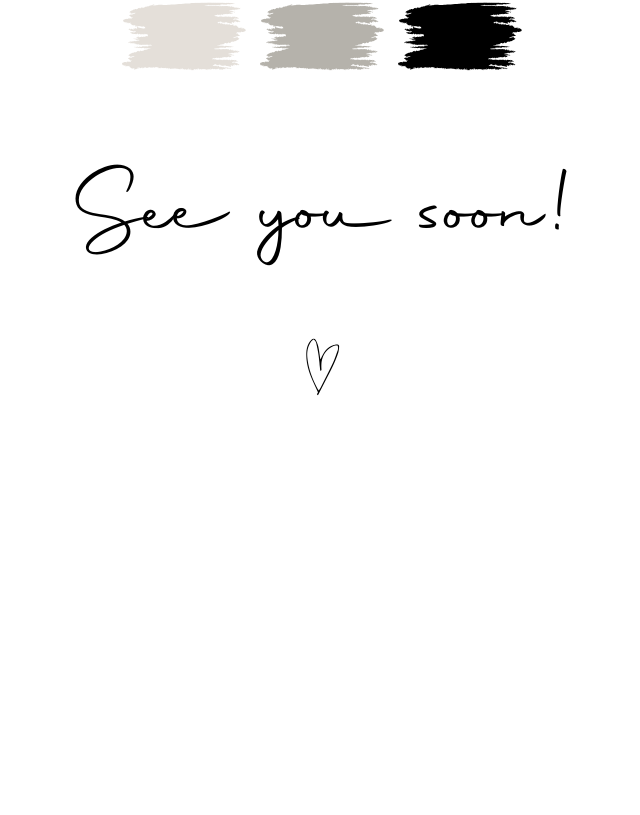
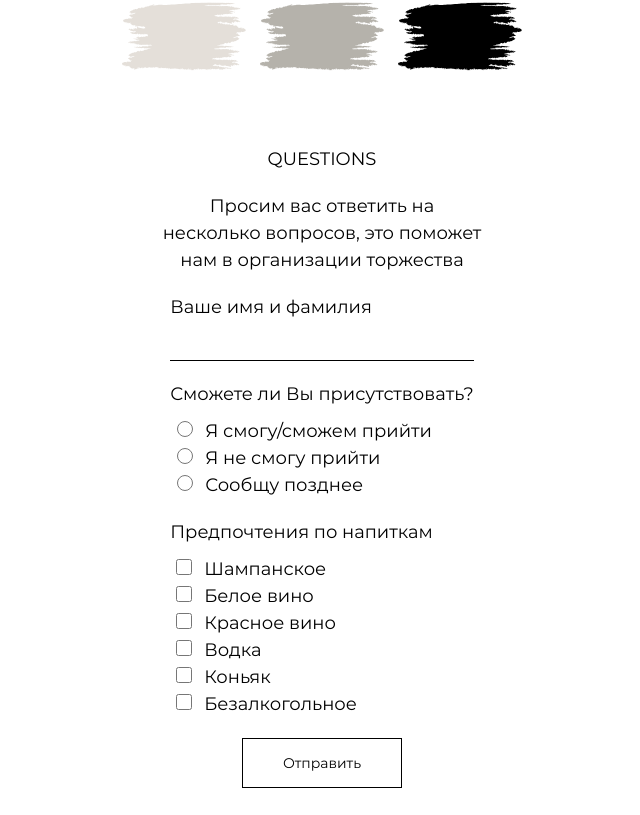
Before and after one commit to onespovityi/wedding-invite, a React (Vite) app: page / in a window 1280 px wide. Shown: the part 2545-3360 px from the top of the page, without its empty margins (318-958 px from the left). Before the commit the page ends 3033 px from the top, so only its background shows below. Built offline with nearby package versions, Linux system fonts and the light colour scheme; the HTML template or start-up script is replaced by a standard one.

Commit message:
add questions block with form

```diff
--- a/src/App.tsx
+++ b/src/App.tsx
@@ -4,8 +4,9 @@ import { WeddingDetails } from './components/WeddingDetails/WeddingDetails'
 import { TimingDetails } from './components/TimingDetails/TimingDetails'
 import { Location } from './components/Location/Location'
 import { DressCode } from './components/DressCode/DressCode'
-// import { Contacts } from './components/Contacts/Contacts'
+import { Contacts } from './components/Contacts/Contacts'
 import { SeeYou } from './components/SeeYou/SeeYou'
+import { Questions } from './components/Questions/Questions'
 
 function App() {
 
@@ -16,7 +17,8 @@ function App() {
       <TimingDetails />
       <Location />
       <DressCode />
-      {/* <Contacts /> */}
+      <Questions />
+      <Contacts />
       <SeeYou />
     </div>
 
--- /dev/null
+++ b/src/components/Questions/Questions.module.css
@@ -0,0 +1,122 @@
+.wrap {
+  display: flex;
+  flex-direction: column;
+  justify-content: center;
+  align-items: center;
+  gap: 20px;
+  text-align: center;
+  width: 100%;
+}
+
+.title {
+  font-size: 18px;
+  text-transform: uppercase;
+}
+
+.questionsContainer {
+  display: flex;
+  flex-direction: column;
+  align-self: flex-start;
+}
+
+.inputName {
+  border: none;
+  border-bottom: 1px solid #000;
+  padding: 5px 0;
+  outline: none;
+  font-size: 16px;
+  font-family: 'Montserrat', sans-serif;
+  margin-bottom: 20px;
+}
+
+
+.input {
+  height: 16px;
+  width: 20px;
+  border-color: #000;
+  border-style: solid;
+  border-width: 2px;
+  border-radius: 50%;
+  margin-right: 10px;
+}
+
+.radioWrapper {
+  display: flex;
+  flex-direction: column;
+  align-items: start;
+  margin-bottom: 20px;
+}
+
+.checkboxWrapper {
+  display: flex;
+  flex-direction: column;
+  align-items: start;
+  margin-bottom: 20px;
+}
+
+.label {
+  text-align: start;
+  margin-bottom: 10px;
+}
+
+.button {
+  padding: 0px 15px;
+  display: block;
+  width: 160px;
+  font-weight: 400;
+  height: 50px;
+  margin-left: auto;
+  margin-right: auto;
+  color: #000000;
+  border: 1px solid #000000;
+  border-radius: 0px;
+  font-size: 14px;
+  font-family: 'Montserrat', sans-serif;
+  cursor: pointer;
+  background-color: transparent;
+  transition: 0.3s ease all;
+  margin-bottom: 60px;
+}
+
+.button:hover {
+  background-color: #000;
+  color: white;
+}
+
+.privacyPolicy {
+  margin-bottom: 100px;
+  font-size: 12px;
+  color: #000;
+}
+
+.privacyPolicy.privacyPolicyLinks {
+  color: #000;
+}
+
+.elementAnimation {
+  opacity: 0;
+  transform: translateY(60px);
+}
+
+.elementShow {
+  opacity: 1;
+  transition: all 0.7s;
+  transform: translateY(0%);
+}
+
+@keyframes slideUp {
+  0% {
+    opacity: 0;
+    transform: translateY(60px);
+  }
+  100% {
+    opacity: 1;
+    transform: translateY(0);
+  }
+}
+
+@media screen and (max-width: 520px) {
+  .subTitle {
+    font-size: 16px;
+  }
+}
--- /dev/null
+++ b/src/components/Questions/Questions.tsx
@@ -0,0 +1,68 @@
+import { FormEvent, useRef } from 'react';
+import cls from './Questions.module.css';
+import emailjs from '@emailjs/browser';
+import { useAnimations } from '../../hooks/AnimationScrolling/useAnimationScroll';
+
+const drinks = ['Шампанское', 'Белое вино', 'Красное вино', 'Водка', 'Коньяк', 'Безалкогольное']
+
+export const Questions = () => {
+  const { isShow, blockRef } = useAnimations();
+
+  const form = useRef<HTMLFormElement>(null);
+  const sendEmail = (e: FormEvent<HTMLFormElement>) => {
+    e.preventDefault();
+
+    if (form.current) {
+      emailjs.sendForm('service_bqo0uor', 'template_3mww5kp', form.current, 's_oLP2KJbIPYL8krS')
+        .then((result) => {
+          console.log(result.text);
+        }, (error) => {
+          console.log(error.text);
+        });
+    }
+    (e.target as HTMLFormElement).reset()
+  };
+
+  return (
+    <div ref={blockRef} className={`${cls.wrap} ${isShow ? cls.elementShow : cls.elementAnimation}`}>
+      <p className={cls.title}>QUESTIONS</p>
+      <p className={cls.subTitle}>Просим вас ответить на <br /> несколько вопросов, это поможет <br /> нам в организации торжества</p>
+      <form ref={form} onSubmit={sendEmail}>
+        <div className={cls.questionsContainer}>
+          <label className={cls.label}>Ваше имя и фамилия</label>
+          <input className={cls.inputName} name='user_name' required />
+          <label className={cls.label}>Сможете ли Вы присутствовать?</label>
+          <div className={cls.radioWrapper}>
+            <label>
+              <input className={cls.input} type="radio" name="user_attendance" value="да" required />
+              Я смогу/сможем прийти
+            </label>
+            <label>
+              <input className={cls.input} type="radio" name="user_attendance" value="нет" required />
+              Я не смогу прийти
+            </label>
+            <label>
+              <input className={cls.input} type="radio" name="user_attendance" value="сообщу позже" required />
+              Сообщу позднее
+            </label>
+          </div>
+
+          <label className={cls.label}>Предпочтения по напиткам</label>
+          <div className={cls.checkboxWrapper}>
+            {drinks.map((drink) => (
+              <label key={drink}>
+                <input className={cls.input} type="checkbox" name="user_drinks" value={drink} />
+                {drink}
+              </label>
+            ))}
+          </div>
+
+          <button className={cls.button} type='submit'>Отправить</button>
+          {/* <p className={cls.privacyPolicy}>Нажимая на кнопку "Отправить" вы соглашаетесь с <br /> {" "}
+            <a href=''>Политикой Конфиденциальности</a>
+          </p> */}
+        </div>
+      </form>
+    </div>
+  )
+}
```
